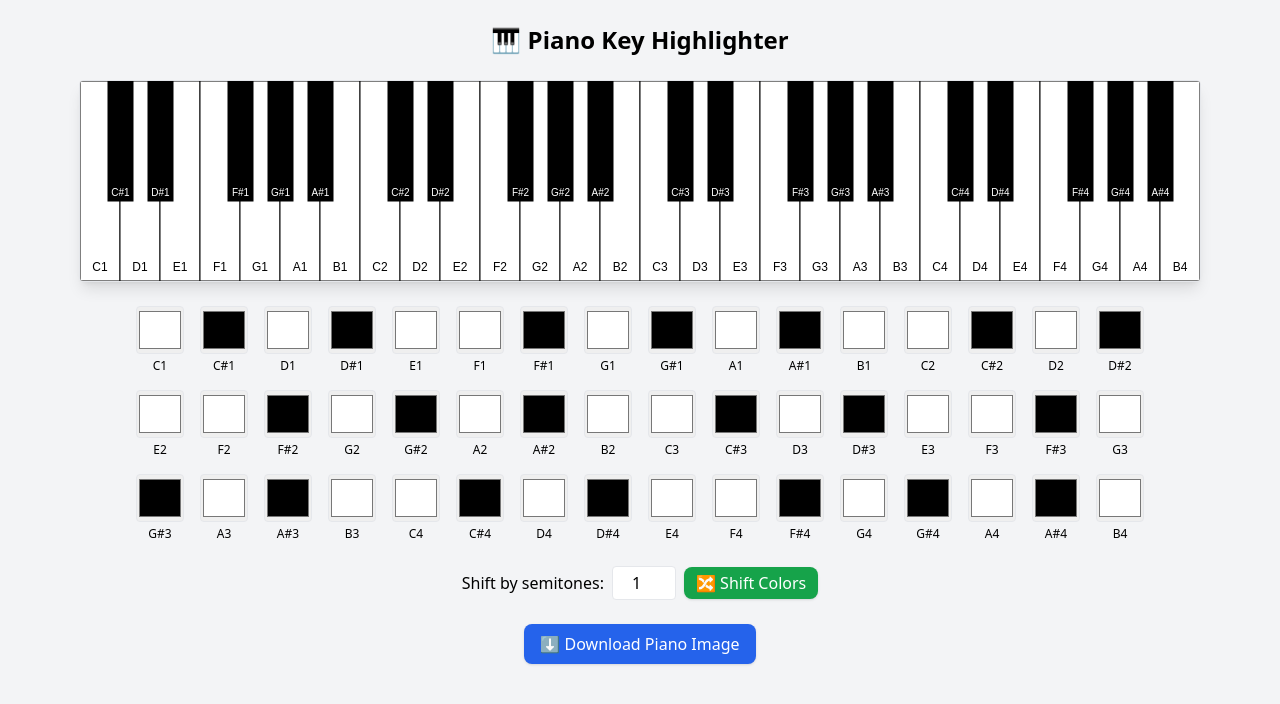
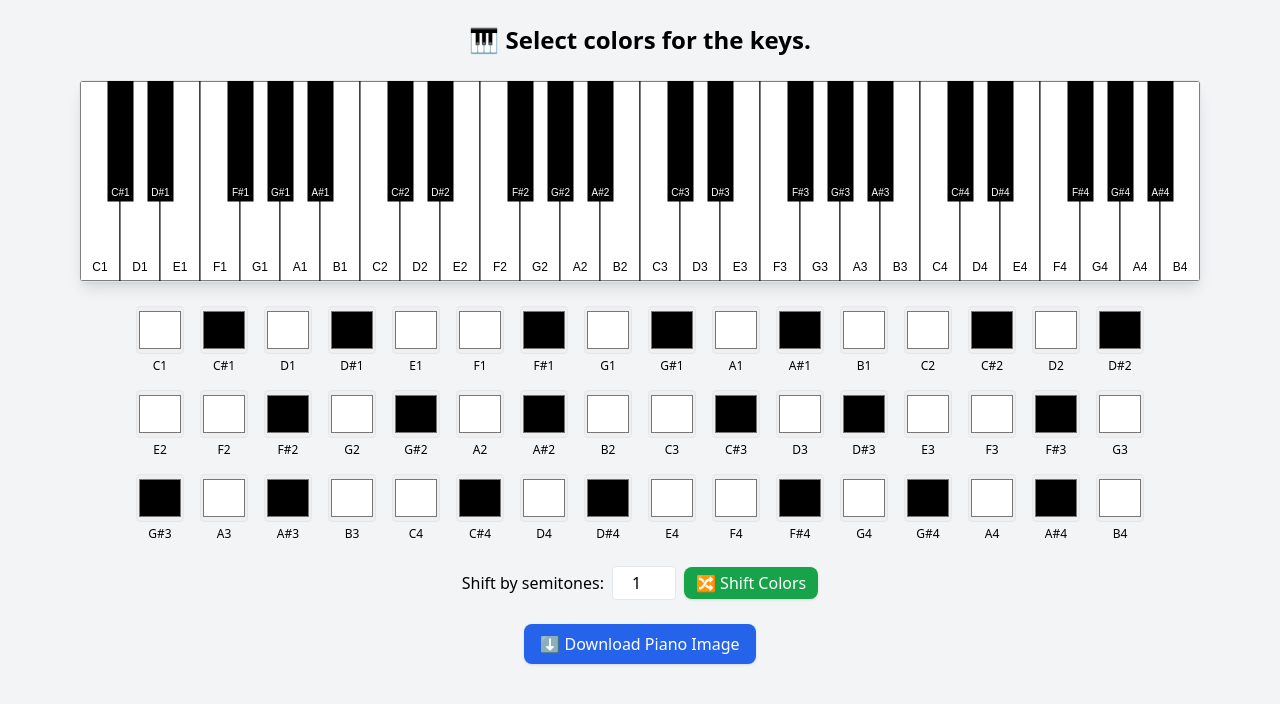
Before and after one commit to 1Drhex/pyano, a plain HTML site: page index.html in a window 1280 px wide. Drawn offline with nearby package versions, Linux system fonts and the light colour scheme.

Commit message:
Update index.html

```diff
--- a/index.html
+++ b/index.html
@@ -2,12 +2,12 @@
 <html lang="en">
 <head>
   <meta charset="UTF-8">
-  <title>Piano Generator with Shifting</title>
+  <title>Chords generator | @only1Drhex</title>
   <script src="https://cdn.tailwindcss.com"></script>
 </head>
 <body class="bg-gray-100 flex flex-col items-center p-6 space-y-6">
 
-  <h1 class="text-2xl font-bold">🎹 Piano Key Highlighter</h1>
+  <h1 class="text-2xl font-bold">🎹 Select colors for the keys.</h1>
 
   <!-- Canvas -->
   <div class="overflow">
```
